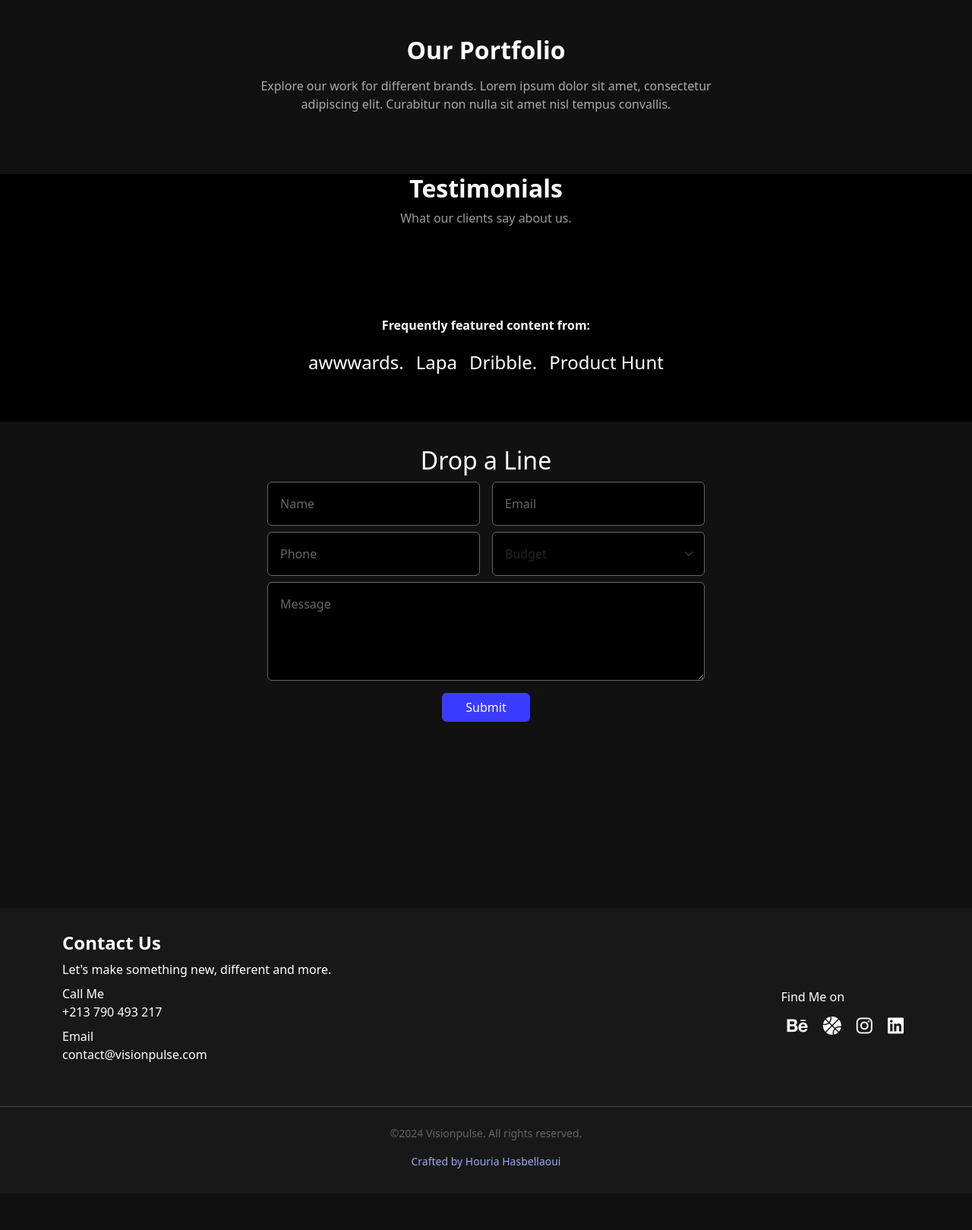
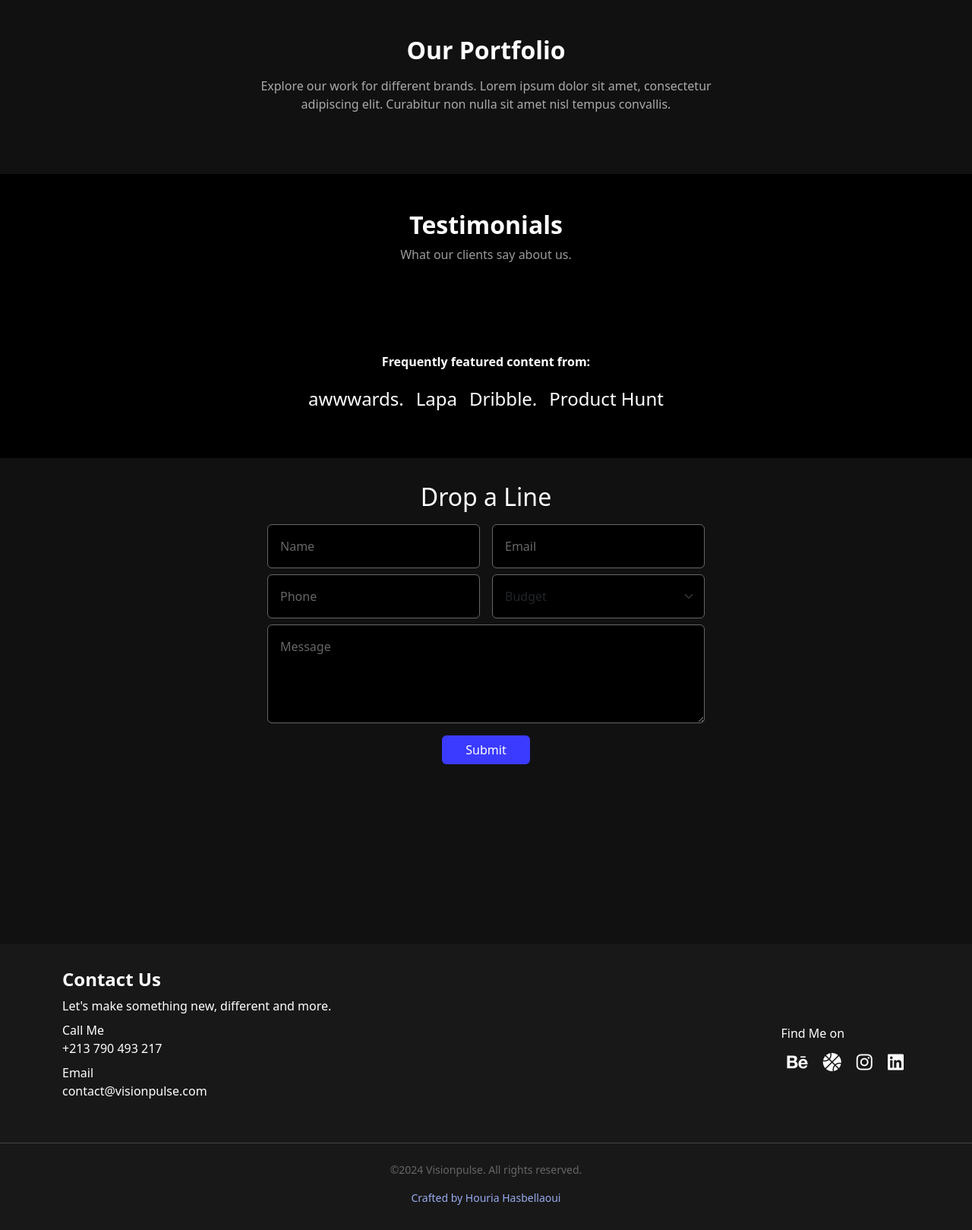
Before and after one commit to Houria-hs/PortfolioWebsite, a Django app: page / in a window 1280 px wide. Shown: the part 1663-3282 px from the top of the page at 76% size. Before the commit the page ends 3201 px from the top, so only its background shows below. Run offline with Django 5.2, Linux system fonts and the light colour scheme; data that the repository does not hold is empty; some libraries are stand-ins or nearby versions.

Commit message:
more adjustements

```diff
--- a/templates/home.html
+++ b/templates/home.html
@@ -133,7 +133,7 @@
         </div>
     </section>
 
-    <section id="feedback" class="py-7  bg-black">
+    <section id="feedback" class="py-7 mt-5 bg-black">
         <div class="container text-center">
             <h2 class="fw-bold hidden text-white slide-right">Testimonials</h2>
             <p class="muted hidden slide-right">What our clients say about us.</p>
@@ -185,7 +185,7 @@
     <!-- contact section -->
     <section id="contact" class="Contact py-6 ">
         <div class="form-container">
-            <h2 class="hidden slide-right mb-2">Drop a Line</h2>
+            <h2 class="hidden slide-right mb-3">Drop a Line</h2>
             <form  method="POST" action="{% url 'contact' %}" class="hidden slide-left">
                 {% csrf_token %}
                 <div class="row g-3">
```
